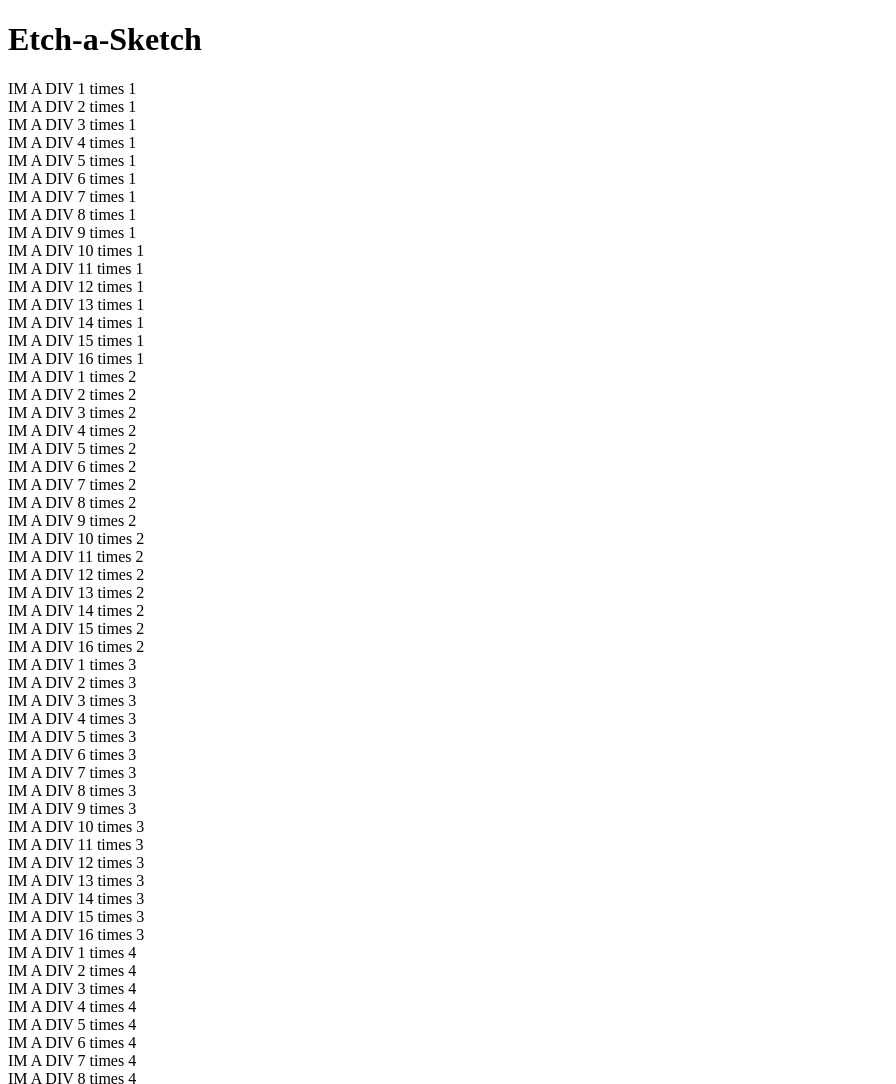
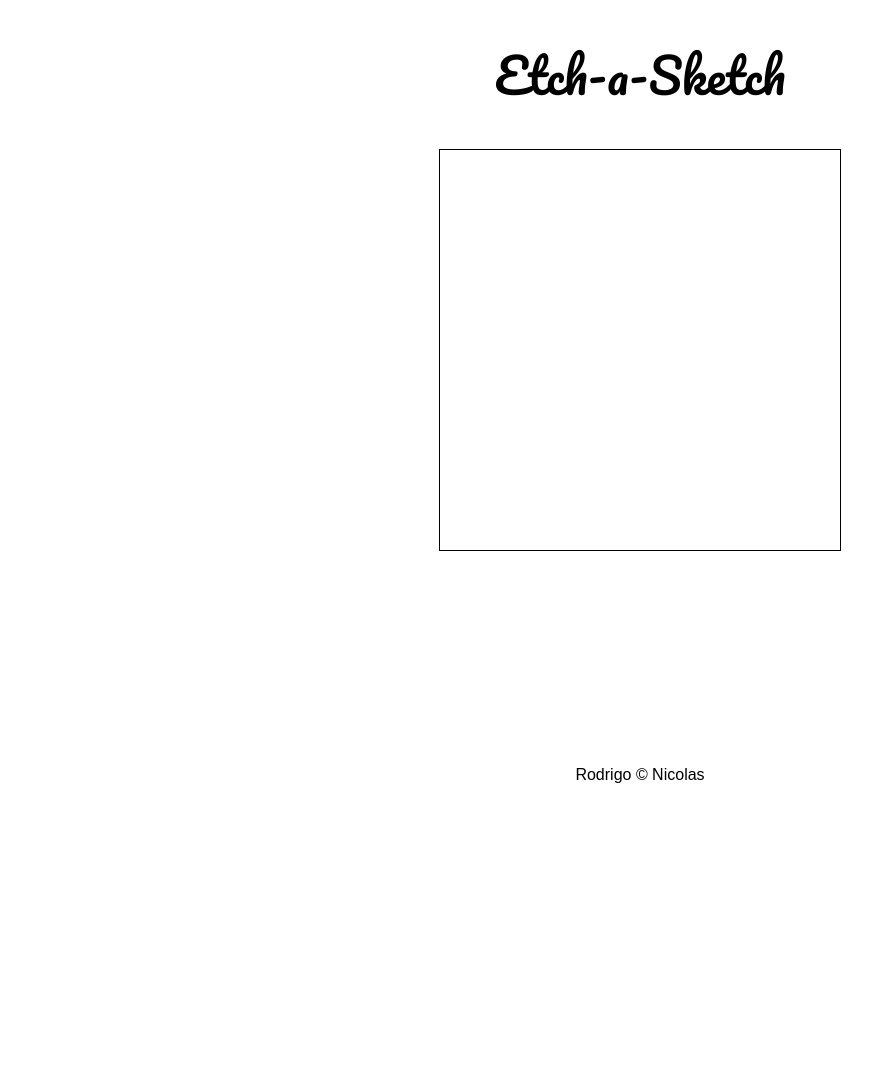
Before and after one commit to salocin-95/etch-a-sketch, a plain HTML site: page index.html in a window 1280 px wide. Shown: the top 1084 px of the page, without its empty margins (0-896 px from the left). After the commit the page ends 800 px from the top, so only its background shows below. Drawn offline with Linux system fonts and the light colour scheme.

Commit message:
Modify all the files

```diff
--- a/app.js
+++ b/app.js
@@ -5,7 +5,7 @@ const createGridElement = () => {
     const gridElement = document.createElement("div");
     gridElement.classList.add("grid-element")
     divContainer.appendChild(gridElement);
-    gridElement.innerHTML = `IM A DIV ${j} times ${i}`;
+    gridElement.innerHTML = ""
 }
 
 const createGrid = () => {
@@ -17,6 +17,19 @@ const createGrid = () => {
 }
 
 
+
 console.log("imlinked")
 console.log(divContainer)
+
 createGrid()
+
+// Need a for loop to iterate through gridELement because it is an array
+// Need to change gridElement name because I've already used it
+
+/*const gridElement = document.querySelectorAll(".grid-element")
+
+const changeColor = () => {
+    gridElement.classList.add("black");
+}
+
+gridElement.addEventListener('click', changeColor());*/
--- a/index.html
+++ b/index.html
@@ -5,14 +5,20 @@
     <meta name="viewport" content="width=device-width, initial-scale=1.0">
     <title>Etch-a-Sketch</title>
     <link rel="stylesheet" href="styles.css">
+    <link rel="preconnect" href="https://fonts.googleapis.com">
+    <link rel="preconnect" href="https://fonts.gstatic.com" crossorigin>
+    <link href="https://fonts.googleapis.com/css2?family=Pacifico&display=swap" rel="stylesheet">
 </head>
 <body>
     <div class="hero">
-        <h1>Etch-a-Sketch</h1>
+        <h1 id="title">Etch-a-Sketch</h1>
     </div>
     <div class="container">
 
     </div>
+    <div class="footer">
+        <span>Rodrigo © Nicolas</span>
+    </div>
     <script src="app.js"></script>
 </body>
 </html>
--- a/styles.css
+++ b/styles.css
@@ -1,3 +1,47 @@
+body {
+    font-family: Arial, Helvetica, sans-serif;
+    padding: 0;
+    margin: 0;
+    display: flex;
+    flex-direction: column;
+}
+
+#title {
+    font-family: "Pacifico", cursive;
+    font-size: 3rem;
+    font-weight: 400;
+    font-style: normal;
+}
+
+.hero {
+    display: flex;
+    justify-content: center;
+}
+
+.container {
+    display: flex;
+    border: 0.5px solid black;
+    flex-wrap: wrap;
+    max-width: 400px;
+    max-height: 400px;
+    align-self: center;
+    justify-content: center;
+}
+
 .grid-element {
-    color: black;
+    height: 25px;
+    width: 25px;
 }
+
+.grid-element:hover {
+    background-color: black ;
+}
+
+.footer {
+    position: absolute;
+    left: 0;
+    right: 0;
+    bottom: 0;
+    margin: 1rem;
+    text-align: center;
+}
```
